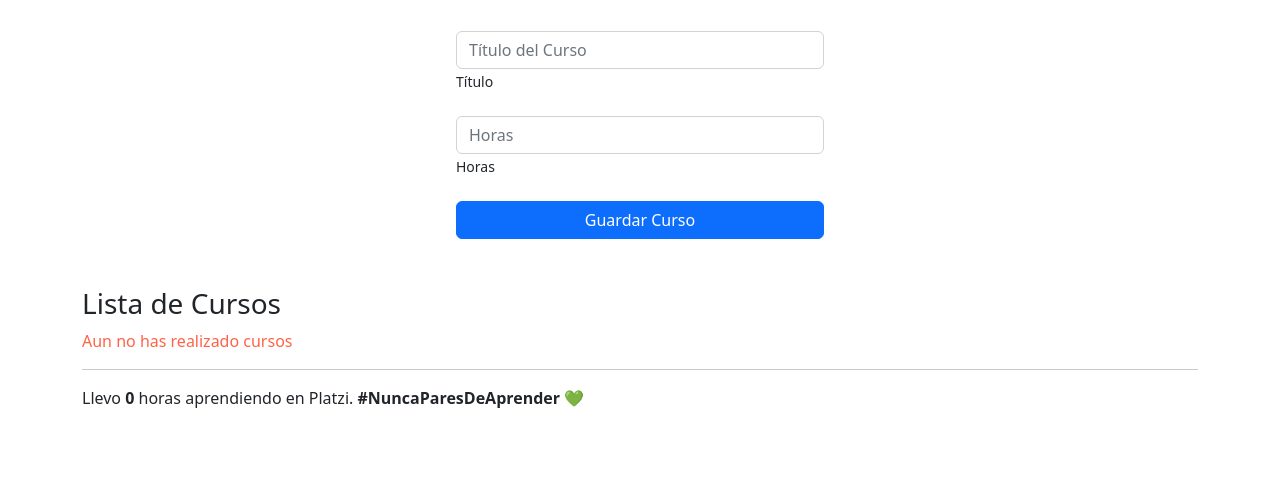
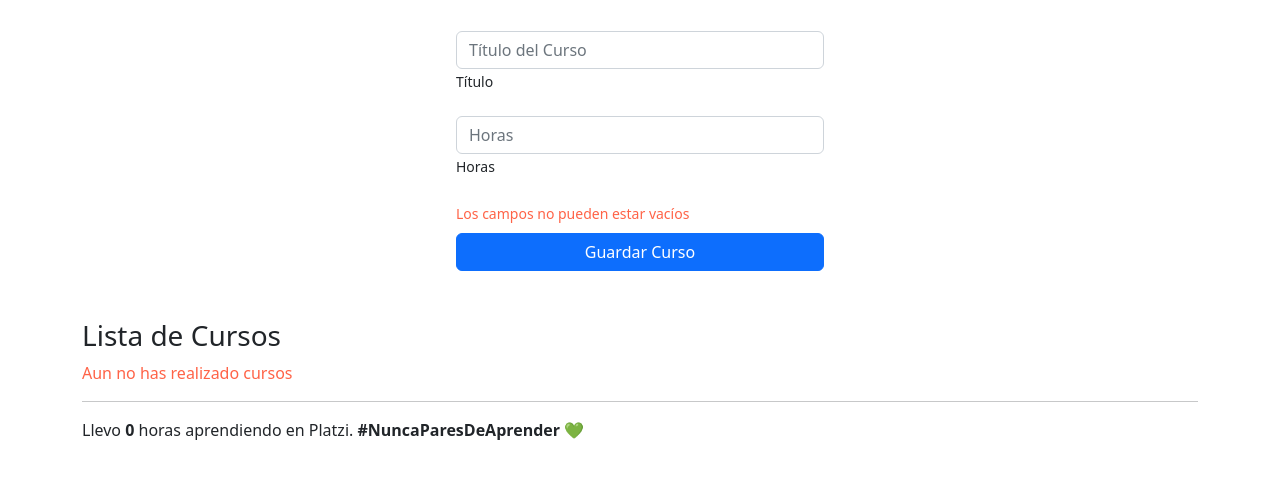
Before and after one commit to leomed512/courseList-VUE, a plain HTML site: page index.html in a window 1280 px wide. Both pictures are taken after a click on the button "Guardar Curso". Shown: the part 316-794 px from the top of the page. Drawn offline with nearby package versions, Linux system fonts and the light colour scheme.

Commit message:
campos vacios feature ready

```diff
--- a/index.html
+++ b/index.html
@@ -5,7 +5,7 @@
     <meta name="viewport" content="width=device-width, initial-scale=1">
     <meta name="robots" content="index, follow">
     <link href="https://res.cloudinary.com/arawato666/image/upload/v1656606107/Leo-personal-projects/ff8080815235115101523595712a00de-large-removebg-preview_1_yoh1ii.png" type="image/x-icon" rel="shortcut icon">
-    <title>Vue - Cursos Platzi💚</title>
+    <title>Vue - Cursos Platzi</title>
     <link rel="stylesheet" href="./styles_app.css">
     <link href="https://cdn.jsdelivr.net/npm/bootstrap@5.2.1/dist/css/bootstrap.min.css" rel="stylesheet" integrity="sha384-iYQeCzEYFbKjA/T2uDLTpkwGzCiq6soy8tYaI1GyVh/UjpbCx/TYkiZhlZB6+fzT" crossorigin="anonymous">
   </head>
@@ -28,7 +28,8 @@
               <input type="number" class="form-control" placeholder="Horas" v-model="time">
               <label for="" class="form-label small">Horas</label>
             </div>
-            <button type="button" class="btn btn-primary col-12 col-md-6 offset-md-3" @click="addCourse()">Guardar Curso</button>
+            <span class="red small col-12 col-md-6 offset-md-3 my-3" v-show="alertMessage">Los campos no pueden estar vacíos</span>
+            <button type="button" class="btn btn-primary col-12 col-md-6 offset-md-3 mt-2" @click="addCourse()">Guardar Curso</button>
           </form>
         </div>
         <div class="mt-5">
--- a/main.js
+++ b/main.js
@@ -5,7 +5,8 @@ const app = new Vue({
       return {
         courses: [],
         time: '',
-        title: ''
+        title: '',
+        alertMessage: false
       }
     },
 
@@ -19,6 +20,7 @@ const app = new Vue({
 
     methods: {
         addCourse () {
+            this.alertMessage = !this.alertMessage;
             if (!this.title || !this.time) {return}
             this.courses.push({title: this.title, time: this.time})
 
```
